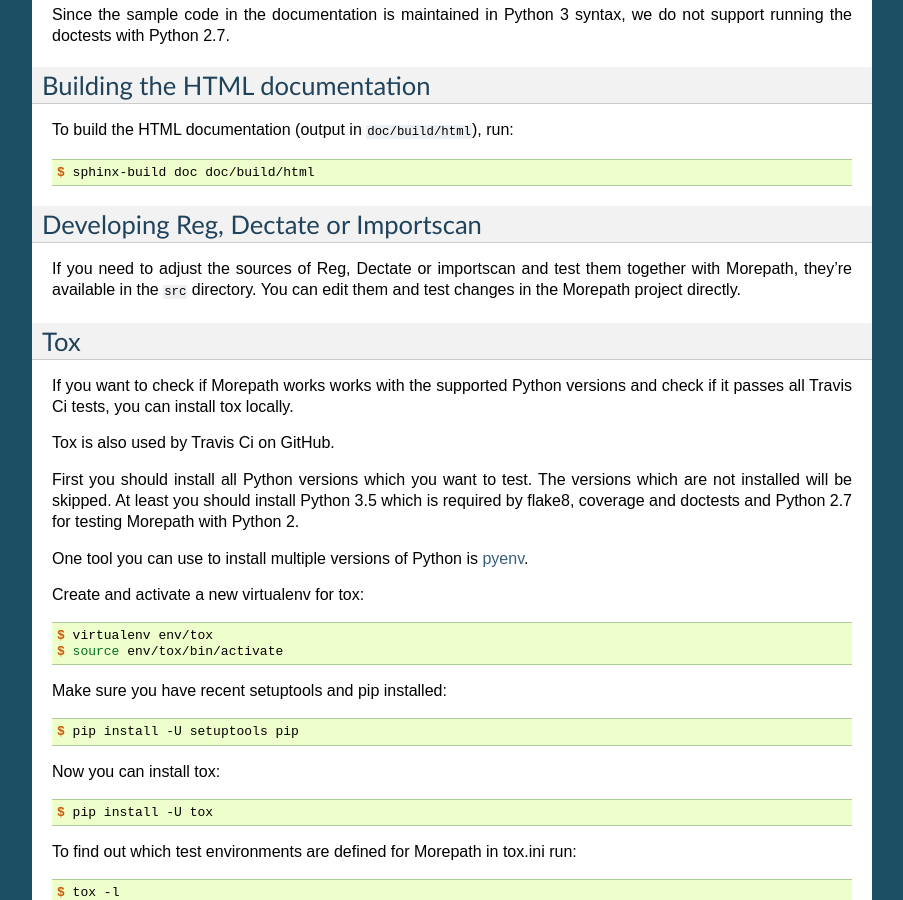
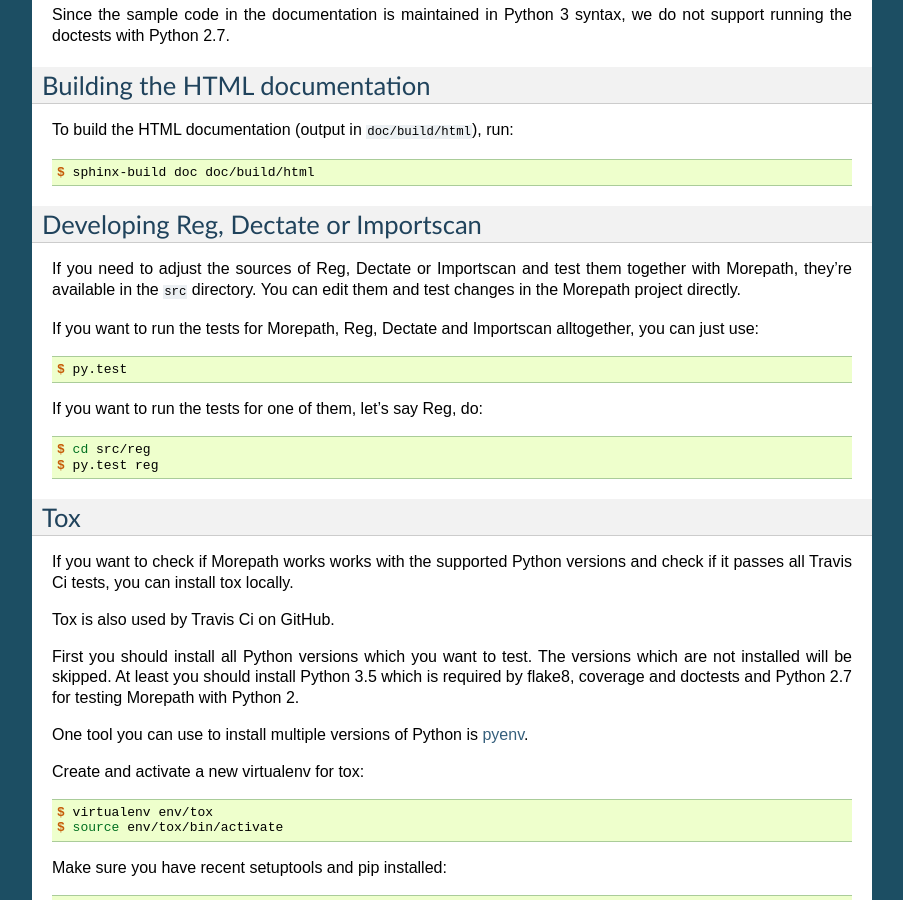
Before and after one commit to morepath/morepath, a Sphinx documentation site: the page built from doc/developing.rst, in a window 1280 px wide and 900 px high, scrolled down 1907 px. Shown: the whole window, without its empty margins (198-1101 px from the left). Built offline with Sphinx 7.4.7, drawn with Linux system fonts in a browser that asks for light colours.

Commit message:
Configure and document running tests for reg, dectate and importscan

```diff
--- a/doc/developing.rst
+++ b/doc/developing.rst
@@ -131,10 +131,20 @@
 Developing Reg, Dectate or Importscan
 -------------------------------------
 
-If you need to adjust the sources of Reg, Dectate or importscan and
+If you need to adjust the sources of Reg, Dectate or Importscan and
 test them together with Morepath, they're available in the ``src``
 directory. You can edit them and test changes in the Morepath project
 directly.
+
+If you want to run the tests for Morepath, Reg, Dectate and Importscan
+alltogether, you can just use::
+
+  $ py.test
+
+If you want to run the tests for one of them, let's say Reg, do::
+
+  $ cd src/reg
+  $ py.test reg
 
 Tox
 ---
```
